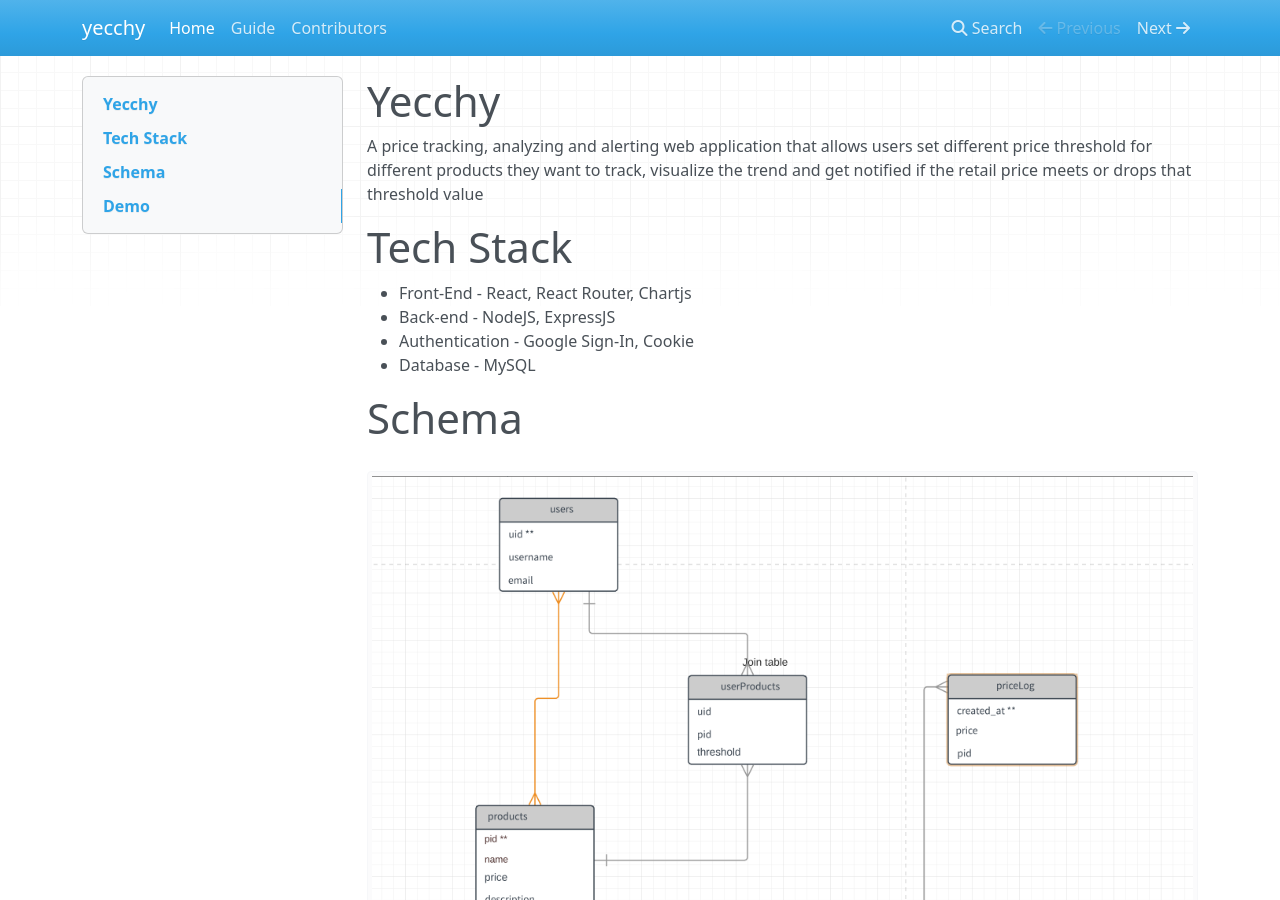
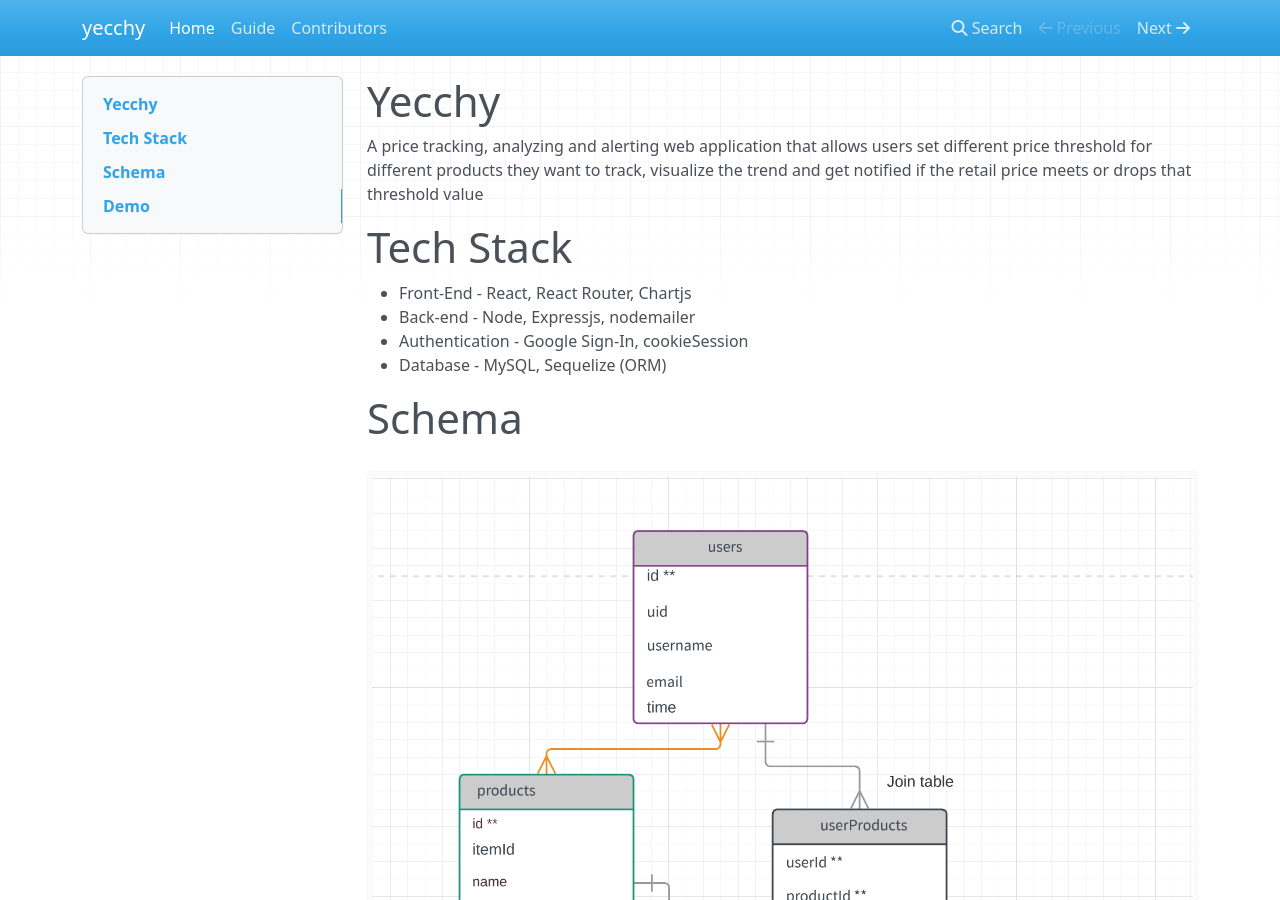
Before and after one commit to repulsiv/repulsiv, an MkDocs documentation site: the page built from docs/docs/index.md, in a window 1280 px wide and 900 px high. Built offline with MkDocs 1.6.1, drawn with Linux system fonts in a browser that asks for light colours; nearby versions of some CDN libraries.

Commit message:
updated readme and schema

```diff
--- a/docs/docs/index.md
+++ b/docs/docs/index.md
@@ -5,17 +5,15 @@ A price tracking, analyzing and alerting web application that allows users set d
 # Tech Stack
 
 - Front-End - React, React Router, Chartjs
-- Back-end - NodeJS, ExpressJS
-- Authentication - Google Sign-In, Cookie
-- Database - MySQL
+- Back-end - Node, Expressjs, nodemailer
+- Authentication - Google Sign-In, cookieSession
+- Database - MySQL, Sequelize (ORM)
 
 
 # Schema
 <img src="files/schema.png"> </img>
 
 
-
-
 # Demo
 <video width="1000" height="720" controls>
   <source src="files/yecchy_clip.mov">
```
Also changed, not shown: docs/docs/files/schema.png.
